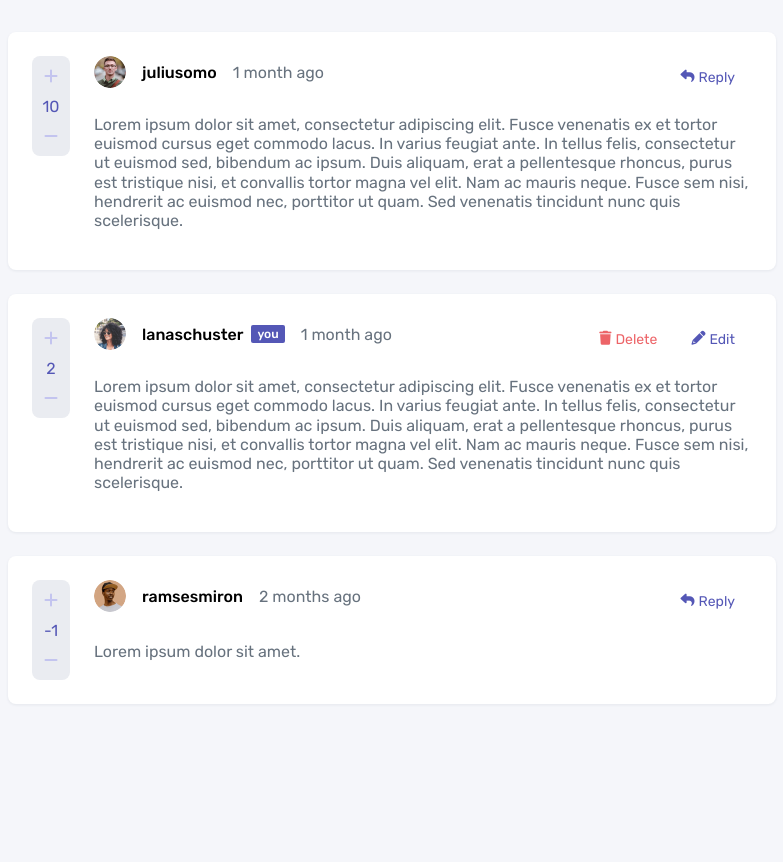
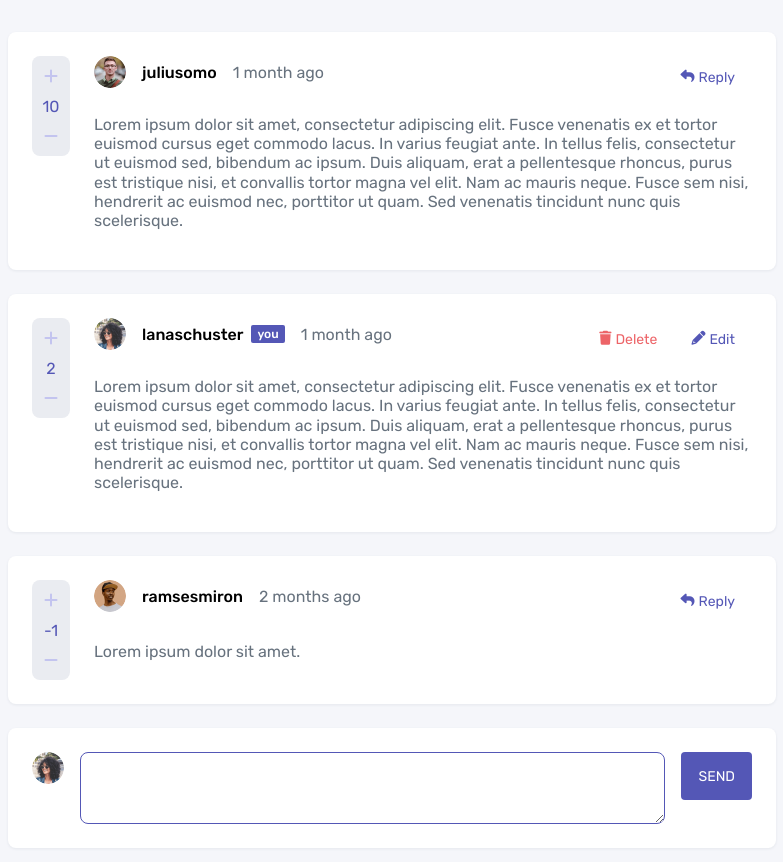
Before and after one commit to lanaschuster/interactive-comments-section, a Vue app: page / in a window 1280 px wide. Shown: the top 862 px of the page, without its empty margins (248-1031 px from the left). Before the commit the page ends 800 px from the top, so only its background shows below. Built offline with nearby package versions, Linux system fonts and the light colour scheme.

Commit message:
feat: add post form at home page

```diff
--- a/src/modules/home/components/ThePostForm/ThePostForm.vue
+++ b/src/modules/home/components/ThePostForm/ThePostForm.vue
@@ -1,5 +1,5 @@
 <template>
-  <AppCard>
+  <AppCard class="post-form">
     <div class="post-form-layout">
       <AppAvatar
         :src="user.avatar"
@@ -77,6 +77,10 @@ export default {
 </script>
 
 <style lang="scss" scoped>
+.post-form {
+  width: 100%;
+  max-width: 768px;
+}
 .post-form-layout {
   display: flex;
   column-gap: 16px;
--- a/src/modules/home/views/TheHome.vue
+++ b/src/modules/home/views/TheHome.vue
@@ -6,19 +6,32 @@
       v-model:likes="post.likes"
       :post="post"
     />
+    <ThePostForm
+      :user="getUser"
+      :parent-id="null"
+      @send="onSend"
+    >
+      <template #form-button>
+        SEND
+      </template>
+    </ThePostForm>
   </section>
 </template>
 
 <script>
 import { ref } from 'vue';
+import { useUserStore } from '@/store/user.js';
 import { usePostsStore } from '@/store/posts.js';
 import ThePost from '@/modules/home/components/ThePost/ThePost.vue';
+import ThePostForm from '@/modules/home/components/ThePostForm/ThePostForm.vue';
 
 export default {
   components: {
-    ThePost
+    ThePost,
+    ThePostForm
   },
   setup() {
+    const userStore = useUserStore();
     const postsStore = usePostsStore();
     const posts = ref(postsStore.getPosts);
 
@@ -26,8 +39,14 @@ export default {
       posts.value = state.posts;
     });
 
+    function onSend(post) {
+      postsStore.addPost(post);
+    }
+
     return {
-      posts
+      posts,
+      onSend,
+      getUser: userStore.getUser
     };
   }
 };
```
